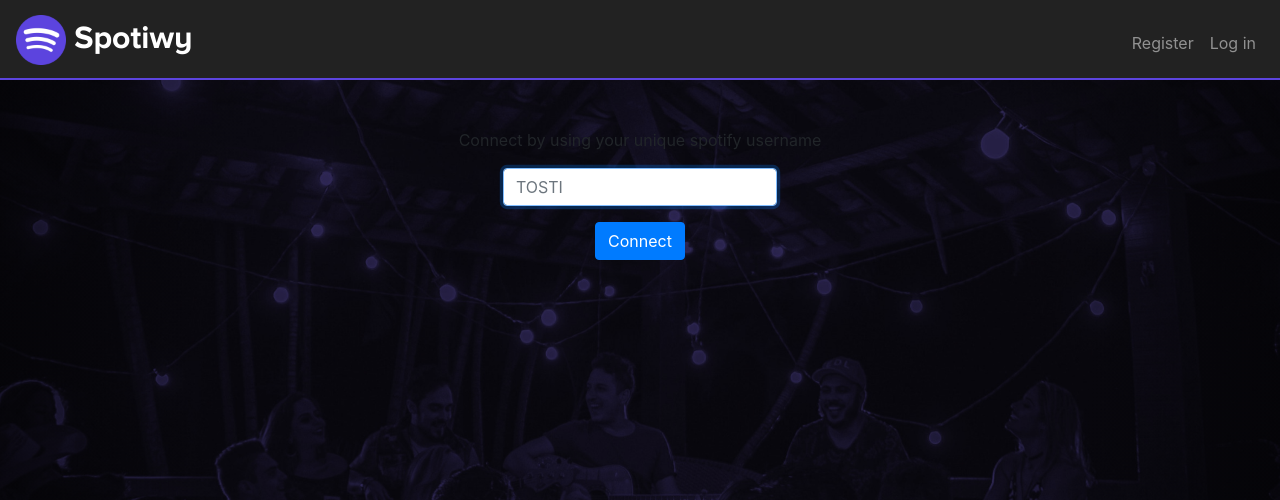
After one commit to jessekommandeur/spotiwy, a Flask app: template templates/connect3.html in a window 1280 px wide. The commit adds this page. Shown: the top 500 px of the page. Run offline with Flask 2, Linux system fonts and the light colour scheme; the template is opened without the code that fills it, so the values that code supplies are empty; parts of the project's set-up code (start-up, migrations or seed data) failed here and were passed over; some libraries are stand-ins or nearby versions.

Commit message:
drie pagina's voor connect

```diff
--- a/templates/connect.html
+++ b/templates/connect.html
@@ -3,11 +3,11 @@
 {% block main %}
     <form action="/connect" method="post">
         <p>
-          Connect by using your unique spotify username
+          Connect by using your unique spotify username.
         </p>
         <div class="form-group">
             <input autocomplete="off" autofocus class="form-control" name="usernamespotify" placeholder="e.g. qck1onpl2n6mlpdkiwt8rajq4" type="text">
         </div>
-        <button class="btn btn-primary" type="submit">Connect</button>
+        <button class="btn btn-primary" type="submit">Next</button>
     </form>
 {% endblock %}
--- /dev/null
+++ b/templates/connect3.html
@@ -0,0 +1,13 @@
+{% extends "layout.html" %}
+
+{% block main %}
+    <form action="/connect3" method="post">
+        <p>
+          Connect by using your unique spotify username
+        </p>
+        <div class="form-group">
+            <input autocomplete="off" autofocus class="form-control" name="usernamespotify" placeholder="TOSTI" type="text">
+        </div>
+        <button class="btn btn-primary" type="submit">Connect</button>
+    </form>
+{% endblock %}
```
Also changed, not shown: templates/connect2.html (added, +14 -0 lines).
